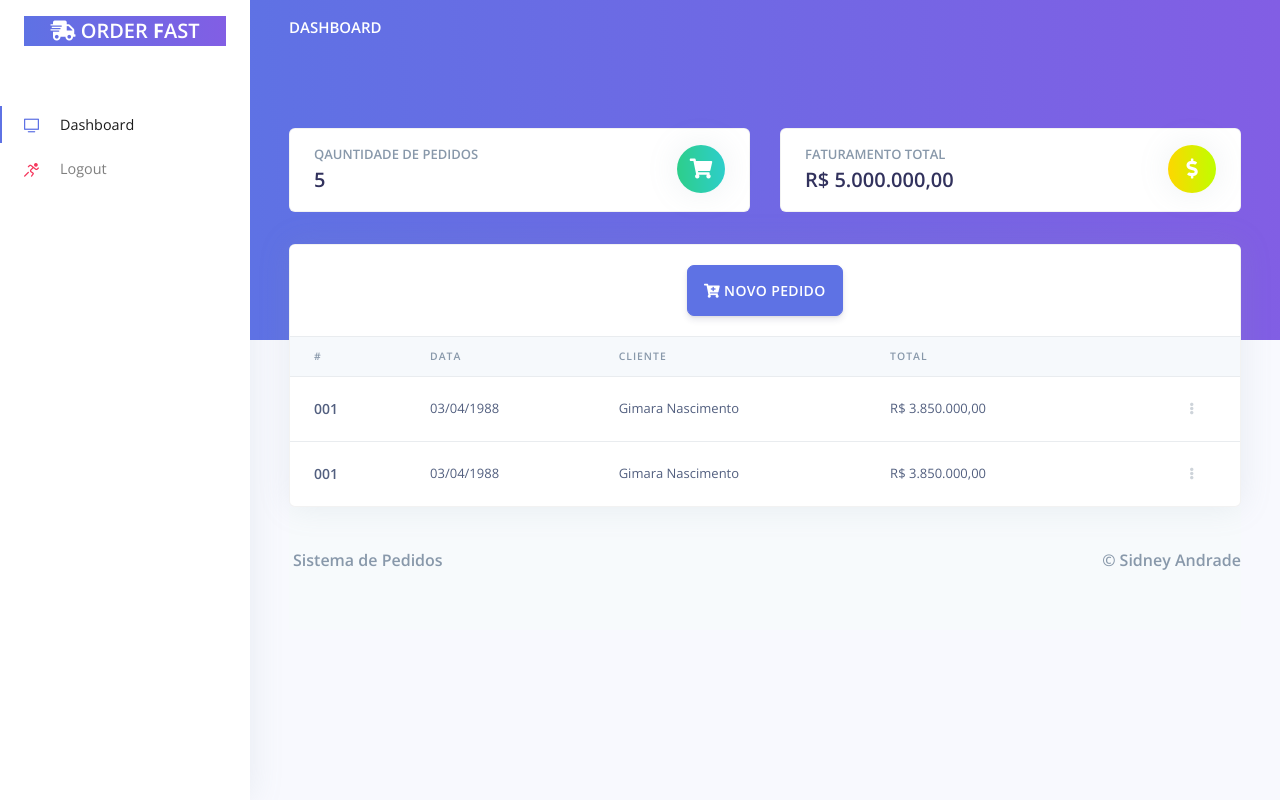
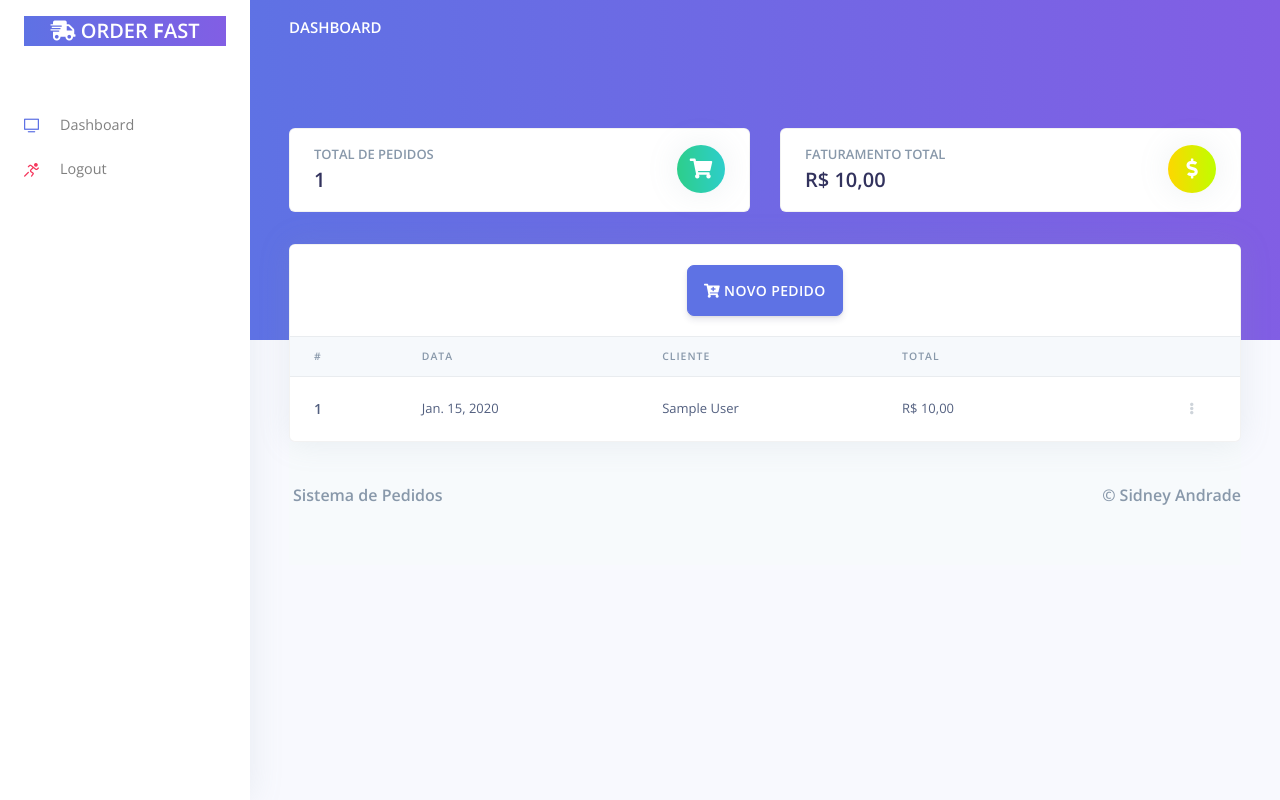
Before and after one commit to Sidneyasjr/pedidos, a Django app: page / in a window 1280 px wide. Run offline with Django 3.2, Linux system fonts and the light colour scheme; a user stored in the database is signed in; tables that the repository leaves empty hold one stand-in row (values such as "Sample post"); some libraries are stand-ins or nearby versions.

Commit message:
Criação de views, e ajustes nos models

```diff
--- a/app/models.py
+++ b/app/models.py
@@ -1,4 +1,6 @@
 from django.db import models
+
+from utils import utils
 
 
 class Customer(models.Model):
@@ -15,14 +17,28 @@ class Customer(models.Model):
 
 class Product(models.Model):
     name = models.CharField('nome', max_length=100)
-    price = models.FloatField('price')
-    multiple = models.PositiveIntegerField('multiplo')
+    price = models.DecimalField('preço', max_digits=15, decimal_places=2)
+    multiple = models.PositiveIntegerField('multiplo', default=1)
+
+    def __str__(self):
+        return self.name
+
+    class Meta:
+        verbose_name_plural = 'produtos'
+        verbose_name = 'produto'
+        ordering = ('id',)
 
 
 class Order(models.Model):
     customer = models.ForeignKey(Customer, on_delete=models.CASCADE)
-    quantity = models.PositiveIntegerField('quantidade', blank=True)
-    total = models.FloatField(blank=True)
+    date = models.DateField('date', null=True, blank=True, auto_now_add=True)
+    quantity = models.PositiveIntegerField('quantidade', null=True, blank=True)
+    total = models.FloatField(null=True, blank=True)
+
+    def get_total_format(self):
+        return utils.format_price(self.total)
+
+    get_total_format.short_description = 'Total'
 
     class Meta:
         verbose_name_plural = 'pedidos'
@@ -30,23 +46,26 @@ class Order(models.Model):
         ordering = ('-id',)
 
     def __str__(self):
-        return f'Pedido Nº.: {self.pk}'
+        return f'Pedido: {self.pk}'
 
 
 class Item(models.Model):
     RENTABILITY_CHOICES = (
-        (1, 'Great'),
-        (2, 'Good'),
-        (3, 'Bad')
+        (1, 'Ótima'),
+        (2, 'Boa'),
+        (3, 'Ruim')
     )
     order = models.ForeignKey(Order, on_delete=models.CASCADE)
-    product = models.PositiveIntegerField('produto')
+    product = models.ForeignKey(Product, on_delete=models.CASCADE)
     quantity = models.PositiveIntegerField('quantidade', default=1)
-    price = models.FloatField('preço')
-    total = models.FloatField()
+    price = models.DecimalField('preço', max_digits=15, decimal_places=2, null=True, blank=True)
+    total = models.DecimalField(max_digits=15, decimal_places=2, null=True, blank=True)
     rentability = models.IntegerField(choices=RENTABILITY_CHOICES)
 
     class Meta:
         verbose_name_plural = 'itens'
         verbose_name = 'item'
         ordering = ('-id',)
+
+    def __str__(self):
+        return f'Item: {self.pk} - {self.order}'
--- /dev/null
+++ b/app/services.py
@@ -0,0 +1,17 @@
+from .models import Order
+from django.db.models import Sum
+
+
+def list_orders():
+    orders = Order.objects.all()
+    return orders
+
+
+def total_orders():
+    total = Order.objects.count()
+    return total
+
+
+def revenues_orders():
+    revenues = Order.objects.aggregate(Sum('total'))
+    return revenues['total__sum']
--- /dev/null
+++ b/app/templatetags/omfilters.py
@@ -0,0 +1,10 @@
+from django.template import Library
+
+from utils import utils
+
+register = Library()
+
+
+@register.filter
+def format_price(val):
+    return utils.format_price(val)
--- a/app/views.py
+++ b/app/views.py
@@ -1,13 +1,17 @@
 from django import template
 from django.contrib.auth.decorators import login_required
 from django.http import HttpResponse
+from django.shortcuts import render
 from django.template import loader
+from .services import list_orders, total_orders, revenues_orders
 
 
 @login_required(login_url="/login/")
 def index(request):
-    context = {}
-    context['segment'] = 'index'
+    orders = list_orders()
+    total = total_orders()
+    revenues = revenues_orders()
+    context = {'orders': orders, 'total': total, 'revenues': revenues}
 
     html_template = loader.get_template('index.html')
     return HttpResponse(html_template.render(context, request))
@@ -19,7 +23,6 @@ def pages(request):
     # All resource paths end in .html.
     # Pick out the html file name from the url. And load that template.
     try:
-
         load_template = request.path.split('/')[-1]
         context['segment'] = load_template
 
--- a/core/templates/includes/scripts-fullscreen.html
+++ b/core/templates/includes/scripts-fullscreen.html
@@ -5,4 +5,4 @@
 <script src="{% static 'assets/js/plugins/bootstrap/dist/js/bootstrap.bundle.min.js' %}"></script>
 <!--   Optional JS   -->
 <!--   Argon JS   -->
-<script src="{% static '/assets/js/argon-dashboard.min.js?v=1.1.0' %}"></script>
+<script src="{% static '/assets/js/argon-dashboard.min.js' %}"></script>
--- a/core/templates/index.html
+++ b/core/templates/index.html
@@ -1,4 +1,5 @@
 {% extends 'layouts/base.html' %}
+{% load omfilters %}
 
 {% block title %} Dashboard {% endblock title %}
 
@@ -18,8 +19,8 @@
                             <div class="card-body">
                                 <div class="row">
                                     <div class="col">
-                                        <h5 class="card-title text-uppercase text-muted mb-0">Qauntidade de Pedidos</h5>
-                                        <span class="h2 font-weight-bold mb-0">5</span>
+                                        <h5 class="card-title text-uppercase text-muted mb-0">Total de Pedidos</h5>
+                                        <span class="h2 font-weight-bold mb-0">{{ total }}</span>
                                     </div>
                                     <div class="col-auto">
                                         <div class="icon icon-shape bg-gradient-success text-white rounded-circle shadow">
@@ -36,7 +37,7 @@
                                 <div class="row">
                                     <div class="col">
                                         <h5 class="card-title text-uppercase text-muted mb-0">Faturamento Total</h5>
-                                        <span class="h2 font-weight-bold mb-0">R$ 5.000.000,00</span>
+                                        <span class="h2 font-weight-bold mb-0">{{ revenues|format_price }}</span>
                                     </div>
                                     <div class="col-auto">
                                         <div class="icon icon-shape bg-gradient-yellow text-white rounded-circle shadow">
@@ -61,7 +62,8 @@
                     <div class="card-header border-0">
                         <div class="row justify-content-center">
                             <!-- Button trigger modal -->
-                        <button type="button" class="btn btn-primary btn-lg" data-toggle="modal" data-target="#order">
+                            <button type="button" class="btn btn-primary btn-lg" data-toggle="modal"
+                                    data-target="#order">
                                 <i class="fas fa-cart-plus"></i> NOVO PEDIDO
                             </button>
                         </div>
@@ -81,13 +83,14 @@
                             </tr>
                             </thead>
                             <tbody>
+                            {% for order in orders %}
                                 <tr>
                                     <th scope="row">
-                                    <span class="mb-0 text-sm">001</span>
+                                        <span class="mb-0 text-sm">{{ order.id }}</span>
                                     </th>
-                                <td>03/04/1988</td>
-                                <td>Gimara Nascimento</td>
-                                <td>R$ 3.850.000,00</td>
+                                    <td>{{ order.date }}</td>
+                                    <td>{{ order.customer }}</td>
+                                    <td>{{ order.total|format_price }}</td>
                                     <td class="text-right">
                                         <div class="dropdown">
                                             <a class="btn btn-sm btn-icon-only text-light" href="#" role="button"
@@ -100,27 +103,9 @@
                                             </div>
                                         </div>
                                     </td>
+
                                 </tr>
-                            <tr>
-                                <th scope="row">
-                                    <span class="mb-0 text-sm">001</span>
-                                </th>
-                                <td>03/04/1988</td>
-                                <td>Gimara Nascimento</td>
-                                <td>R$ 3.850.000,00</td>
-                                <td class="text-right">
-                                    <div class="dropdown">
-                                        <a class="btn btn-sm btn-icon-only text-light" href="#" role="button"
-                                           data-toggle="dropdown" aria-haspopup="true" aria-expanded="false">
-                                            <i class="fas fa-ellipsis-v"></i>
-                                        </a>
-                                        <div class="dropdown-menu dropdown-menu-right dropdown-menu-arrow">
-                                            <a class="dropdown-item" href="#">Editar</a>
-                                            <a class="dropdown-item" href="#">Excluir</a>
-                                        </div>
-                                    </div>
-                                </td>
-                            </tr>
+                            {% endfor %}
                             </tbody>
                         </table>
                     </div>
--- a/core/templates/order.html
+++ b/core/templates/order.html
@@ -65,7 +65,7 @@
                             <thead class="thead-light">
                             <tr>
                                 <th scope="col">Produto</th>
-                                <th scope="col">Quantidade</th>
+                                <th scope="col">QTD</th>
                                 <th scope="col">Valor</th>
                                 <th scope="col">Total</th>
                                 <th scope="col">Rentabilidade</th>
@@ -80,7 +80,7 @@
                         <button type="button" class="btn btn-danger" data-dismiss="modal">
                             Cancelar
                         </button>
-                        <button type="submit" class="btn btn-primary">Salvar</button>
+                        <button type="button" class="btn btn-primary">Salvar</button>
                     </div>
                 </form>
             </div>
@@ -117,7 +117,7 @@
                 });
                 let totalItem = parseFloat(document.getElementById('quantity').value * document.getElementById('valueItem').value);
                 total.innerHTML = totalItem.toLocaleString('pt-br', {style: 'currency', currency: 'BRL'});
-                rentability.innerHTML = '';
+                rentability.innerHTML = 'Bom';
                 action.innerHTML = '<button type="button" onclick="removeItem(this)" class="btn btn-danger btn-sm"><i class="fas fa-minus-circle"></i></button>';
             }
         }
--- a/core/urls.py
+++ b/core/urls.py
@@ -2,7 +2,7 @@ from django.contrib import admin
 from django.urls import path, include
 
 urlpatterns = [
-    path('admin/', admin.site.urls),
+    path('admin', admin.site.urls),
     path("", include("authentication.urls")),
     path("", include("app.urls"))
 ]
--- /dev/null
+++ b/utils/utils.py
@@ -0,0 +1,2 @@
+def format_price(val):
+    return f'R$ {val:.2f}'.replace('.', ',')
```
Also changed, not shown: app/admin.py (+34 -5 lines), app/migrations/0001_initial.py, app/migrations/0002_auto_20210413_1022.py (added), app/migrations/0003_auto_20210413_1033.py (added), app/migrations/0004_auto_20210413_1036.py (added), app/migrations/0005_auto_20210413_1419.py (added), app/migrations/0006_auto_20210413_1441.py (added), app/templatetags/__init__.py (added), utils/__init__.py (added). Lines whose indentation alone changed are shown as unchanged.
